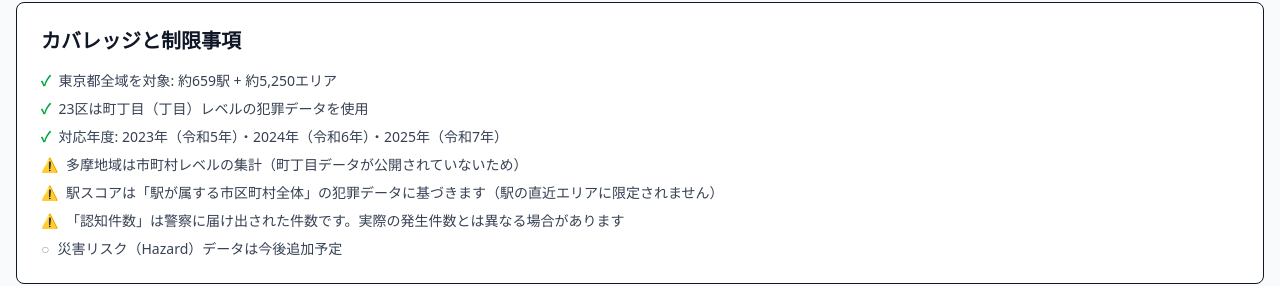
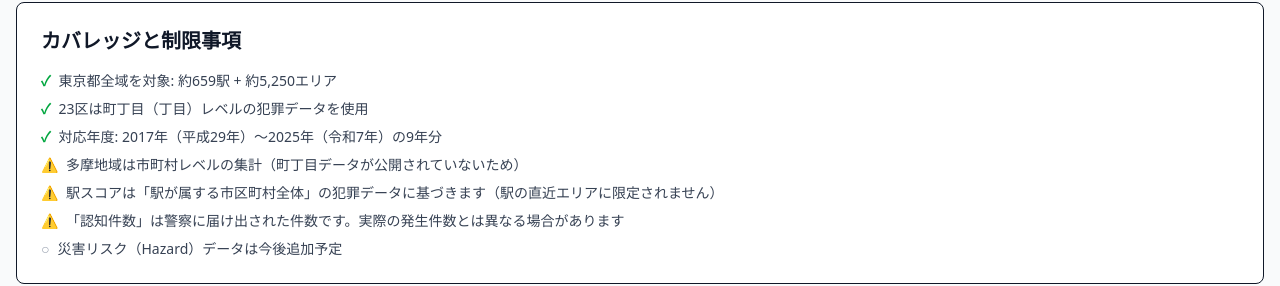
Before and after one commit to takakikasuga/Noise-Map, a Next.js app in the folder apps/web/: page /about/methodology in a window 1280 px wide. Shown: the part 2216-2502 px from the top of the page. Built offline with nearby package versions, Linux system fonts and the light colour scheme.

Commit message:
fix: 方法論ページの対応年度を2017-2025に更新
Co-Authored-By: Claude Opus 4.6 <noreply@anthropic.com>

```diff
--- a/apps/web/app/about/methodology/page.tsx
+++ b/apps/web/app/about/methodology/page.tsx
@@ -257,7 +257,7 @@ export default function MethodologyPage() {
           </li>
           <li className="flex gap-2">
             <span className="text-green-600 font-bold">&#10003;</span>
-            対応年度: 2023年（令和5年）・2024年（令和6年）・2025年（令和7年）
+            対応年度: 2017年（平成29年）〜2025年（令和7年）の9年分
           </li>
           <li className="flex gap-2">
             <span className="text-amber-500 font-bold">&#9888;</span>
```
